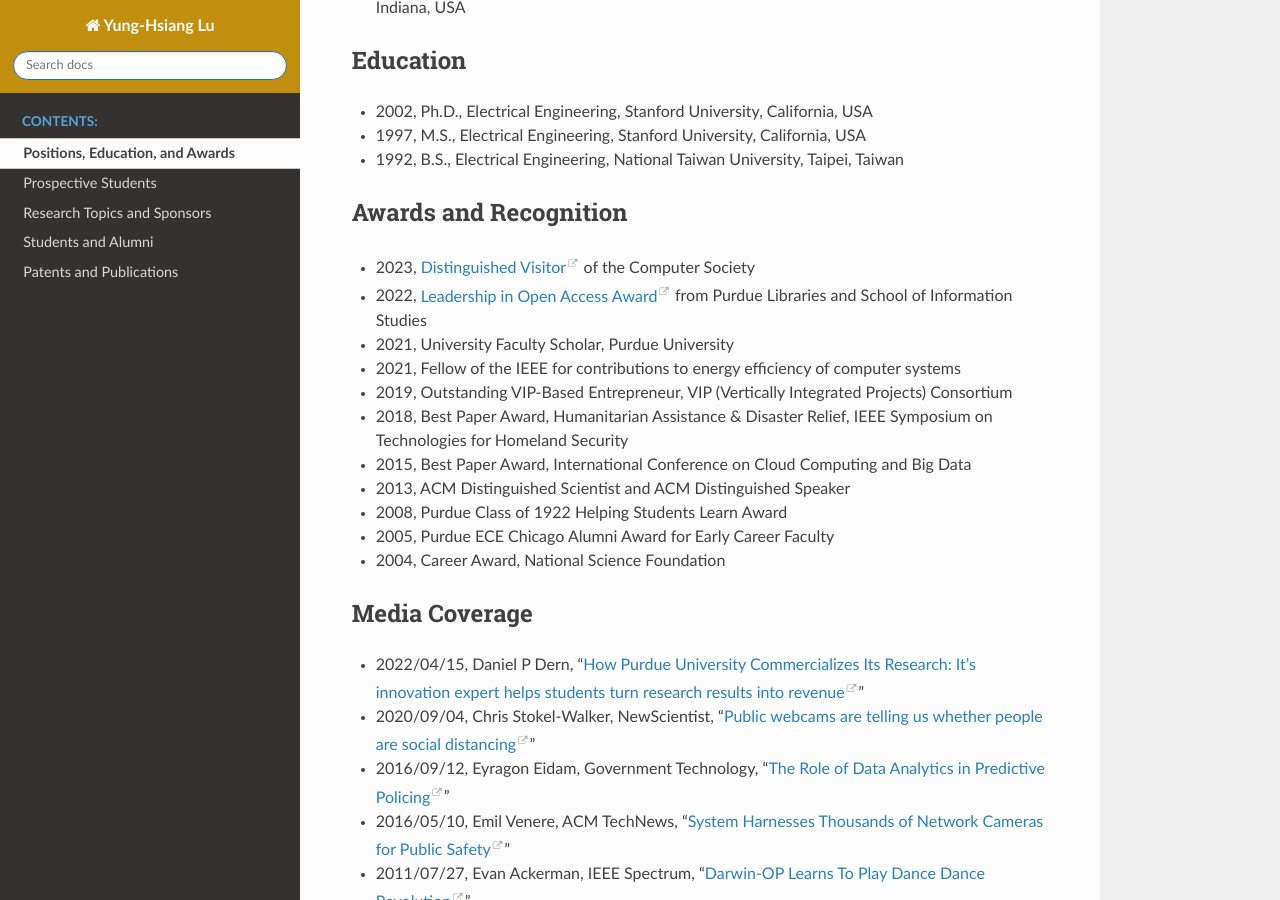
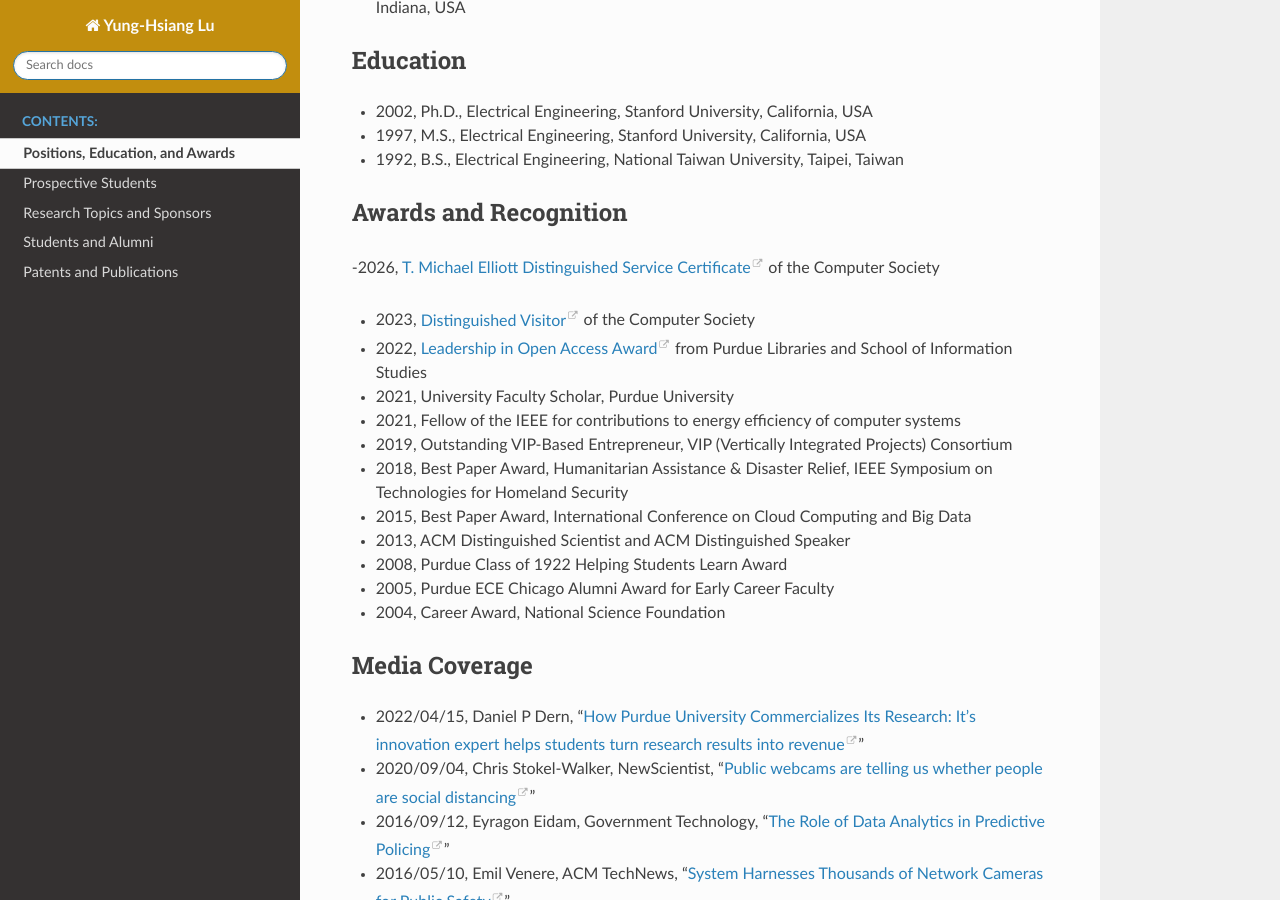
Before and after one commit to luyunghsiang/yhluweb, a Sphinx documentation site: the page built from source/education.rst, in a window 1280 px wide and 900 px high, scrolled down 508 px. Built offline with Sphinx 7.4.7 and the Read the Docs theme 3.1.0, drawn with Linux system fonts in a browser that asks for light colours; pages that are not in the unit, such as notebooks, are missing from menus.

Commit message:
add award

```diff
--- a/source/education.rst
+++ b/source/education.rst
@@ -39,6 +39,8 @@
 Awards and Recognition
 -----------------------------------
 
+-2026, `T. Michael Elliott Distinguished Service Certificate <https://www.computer.org/volunteering/awards/distinguished-service>`_ of the Computer Society
+
 
 - 2023, `Distinguished Visitor <https://www.computer.org/distinguished-visitors-program>`_  of the Computer Society
 
```
